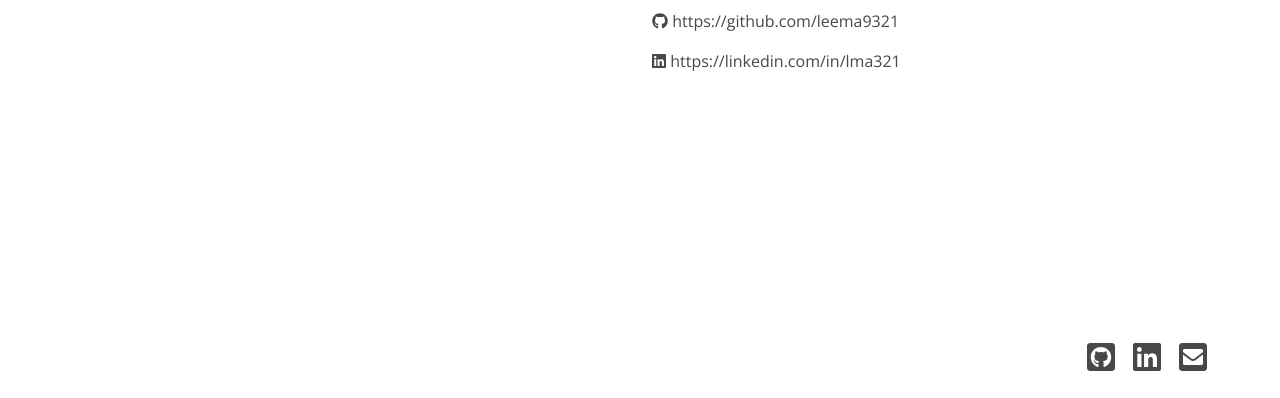
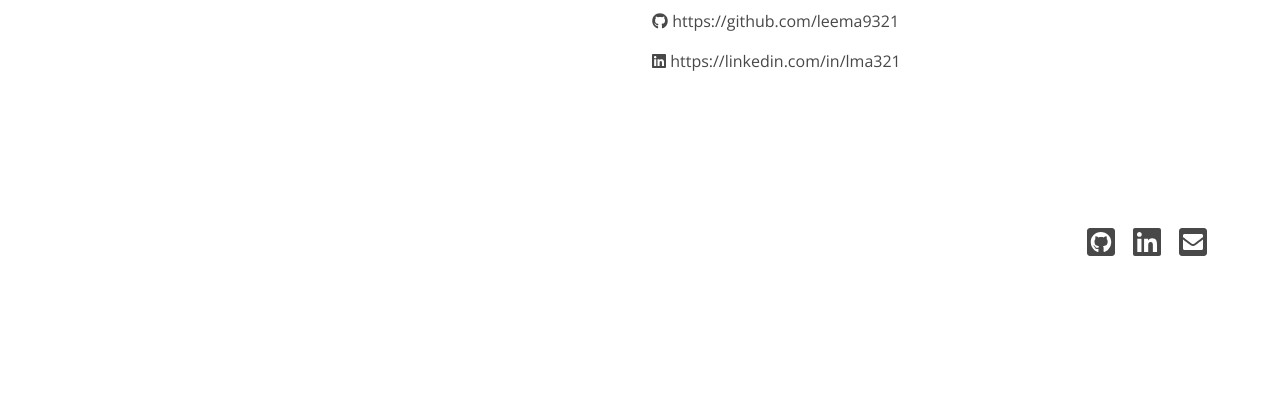
Before and after one commit to lee-ma/leema.ca, a React (Create React App) app: page /about in a window 1280 px wide. Shown: the part 514-912 px from the top of the page. After the commit the page ends 800 px from the top, so only its background shows below. Built offline with nearby package versions, Linux system fonts and the light colour scheme.

Commit message:
fixed spacing of footer

```diff
--- a/public/style/footer.css
+++ b/public/style/footer.css
@@ -15,6 +15,18 @@
   color: #00BFB2;
 }
 
+.landing-footer {
+  position: absolute;
+  right: 0%;
+  bottom: 0%;
+}
+
+.contact-footer {
+  position: absolute;
+  right: 0%;
+  bottom: 0%;
+}
+
 @media(max-width: 767px){
   .footer {
     margin-top: 1em;
@@ -23,6 +35,10 @@
 
   .col-12 {
     padding: 0;
+  }
+
+  .contact-footer {
+    position: relative;
   }
 }
 
--- a/src/blog.js
+++ b/src/blog.js
@@ -26,7 +26,7 @@ class Blog extends React.Component {
             </div>
           </div> */}
         </div>
-        <div style={{marginTop: "37.5em"}}>
+        <div className="landing-footer">
           <Footer/>
         </div>
       </div>
--- a/src/contact.js
+++ b/src/contact.js
@@ -25,7 +25,7 @@ class Contact extends React.Component {
             </div>
           </div>
         </div>
-        <div style={{marginTop: "16em"}}>
+        <div className="contact-footer">
           <Footer/>
         </div>
       </div>
--- a/src/landing.js
+++ b/src/landing.js
@@ -39,7 +39,7 @@ class LandingPage extends React.Component {
             </a>
           </div>
         </div>
-        <div style={{marginTop: "28.5em"}}>
+        <div className="landing-footer">
           <Footer/>
         </div>
       </div>
```
